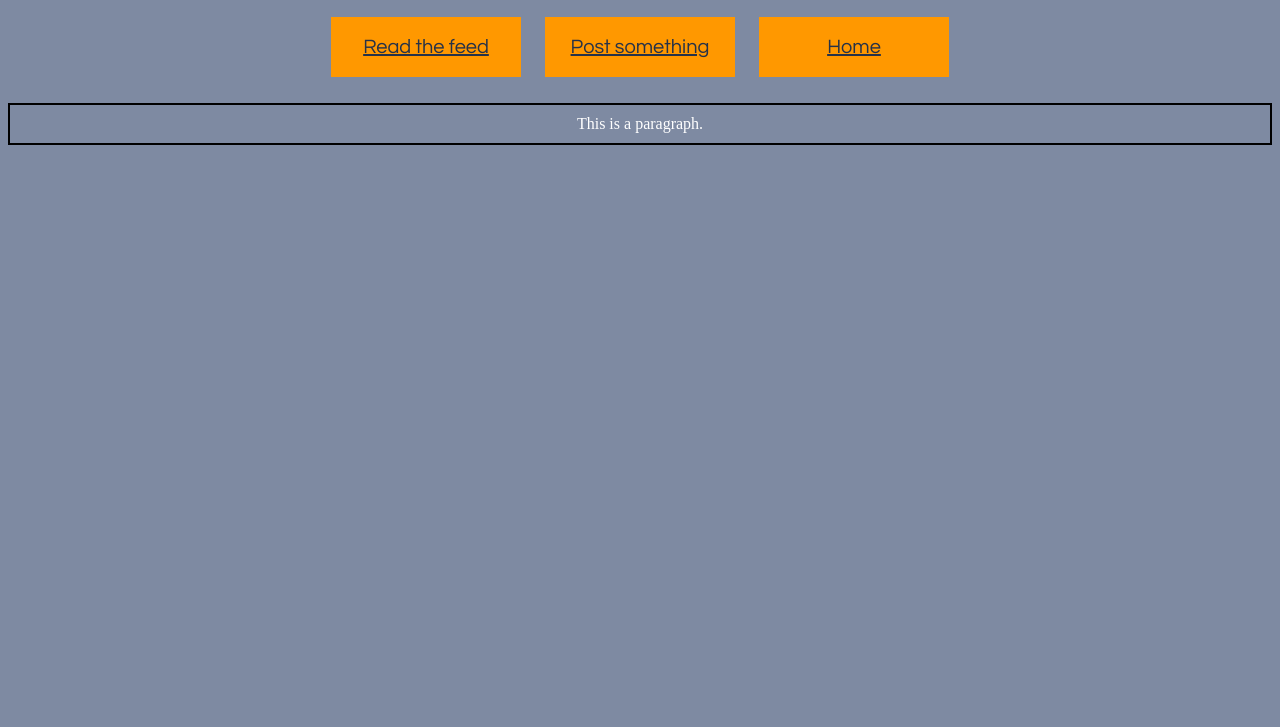
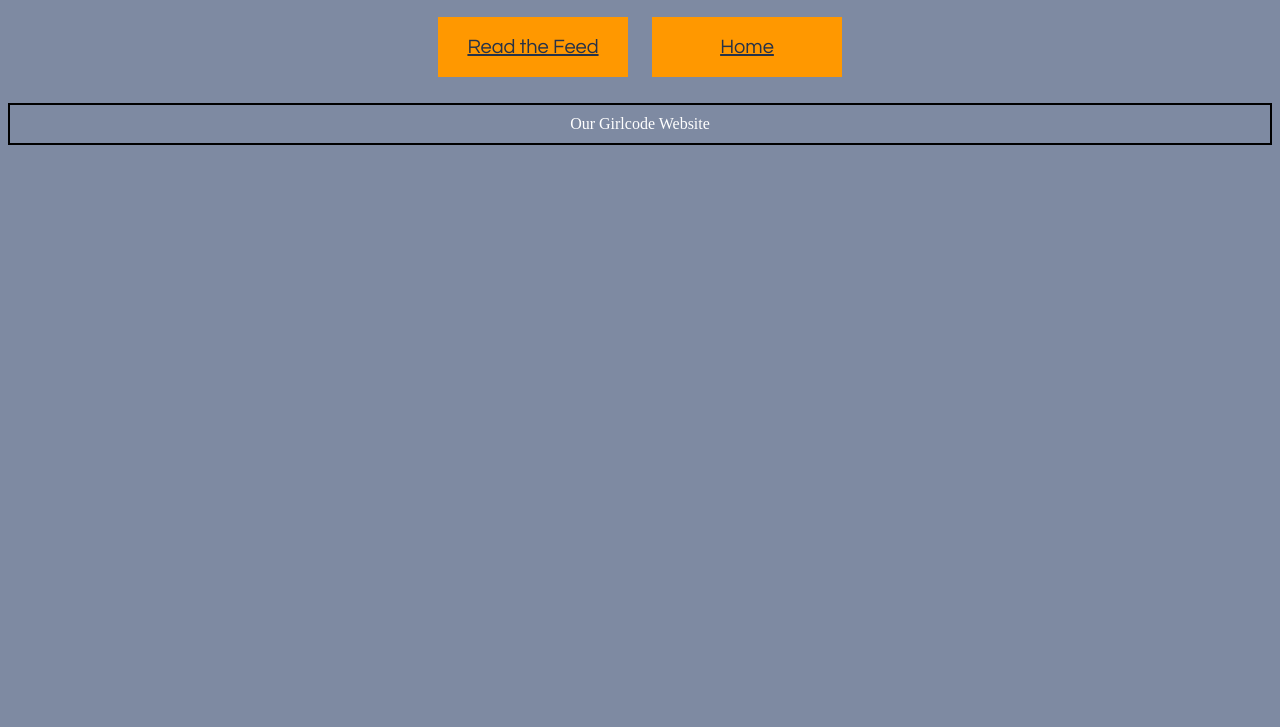
Before and after one commit to girlcodeakl/2015-term4, a website: page public/index.html in a window 1280 px wide. Shown: the part 73-800 px from the top of the page. Drawn offline with Linux system fonts and the light colour scheme.

Commit message:
Deleted the 'post something' page and renamed the title and paragraph.

```diff
--- a/public/index.html
+++ b/public/index.html
@@ -5,12 +5,11 @@
     <link rel="stylesheet" href="css/style.css">
   </head>
   <body>
-      <h1>Welcome to my page</h1>
+      <h1>Welcome to the Girlcode Website</h1>
       <div class = "nav-bar">
-      <a href="feed.html">Read the feed</a>
-      <a href="post.html">Post something</a>
+      <a href="feed.html">Read the Feed</a>
       <a href="index.html">Home</a>
     </div>
-      <p>This is a paragraph.</p>
+      <p>Our Girlcode Website</p>
   </body>
 </html>
```
Also changed, not shown: public/feed.html (+1 -0 lines).
